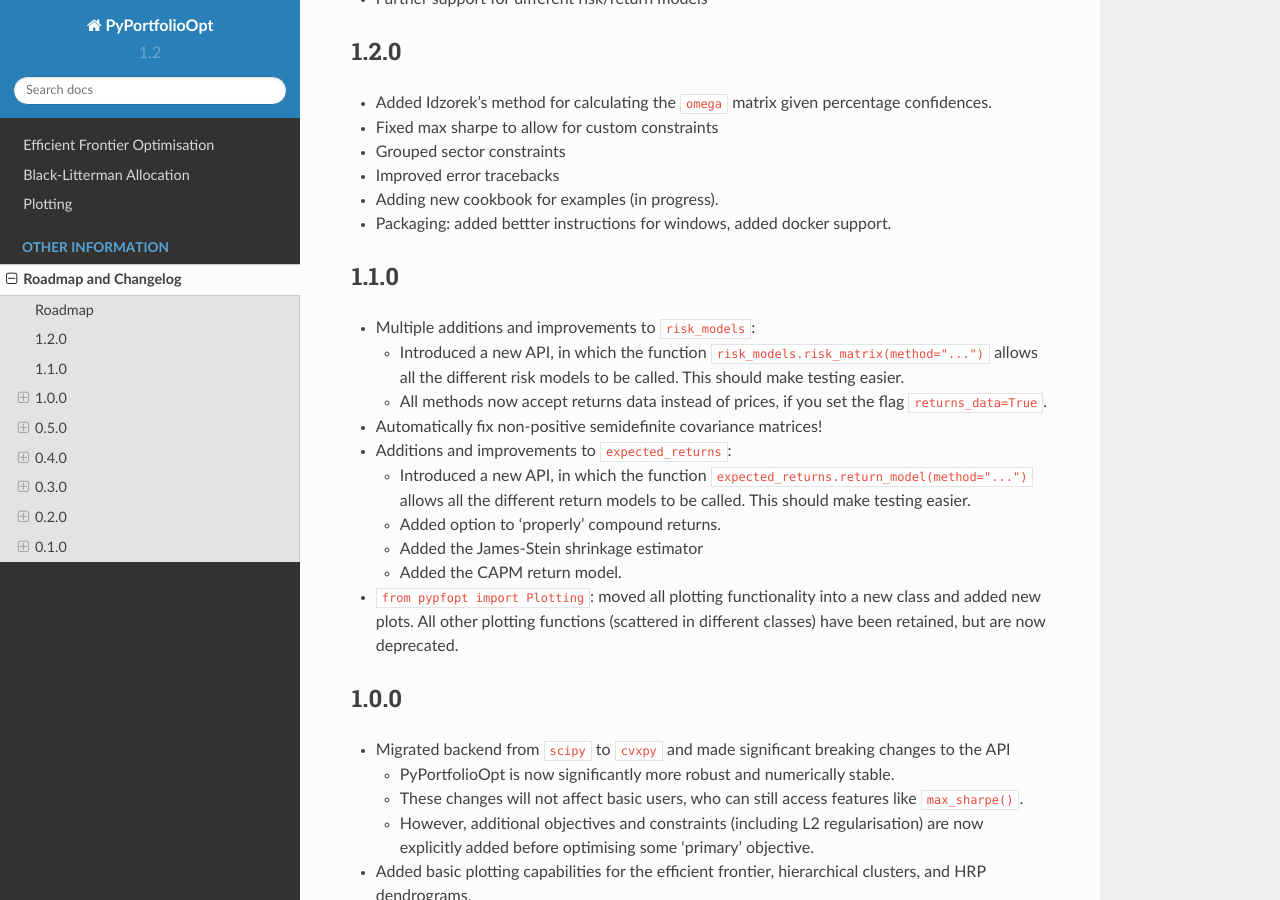
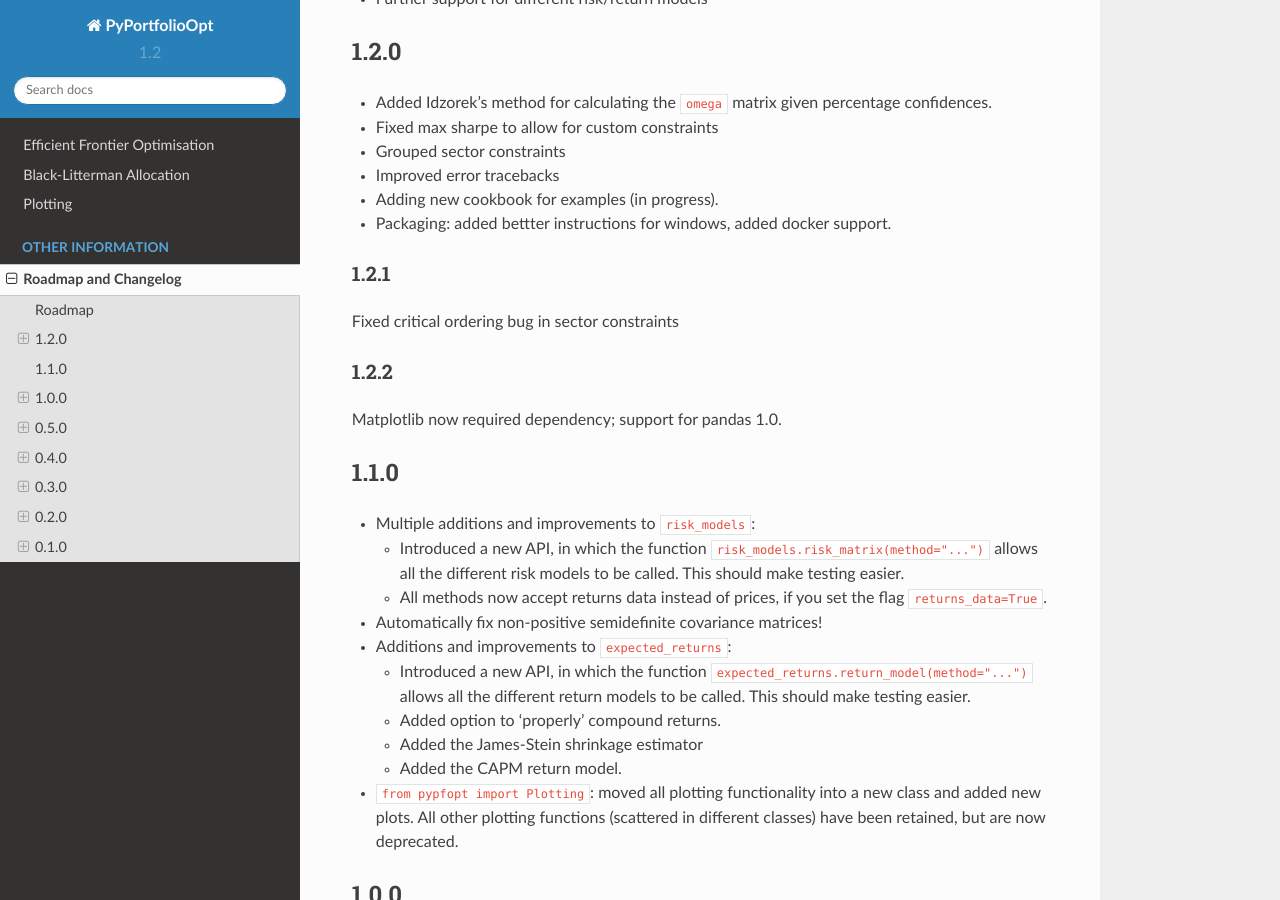
Before and after one commit to robertmartin8/PyPortfolioOpt, a Sphinx documentation site: the page built from docs/Roadmap.rst, in a window 1280 px wide and 900 px high, scrolled down 421 px. Built offline with Sphinx 7.4.7 and the Read the Docs theme 2.0.0, drawn with Linux system fonts in a browser that asks for light colours; pages that are not in the unit, such as notebooks, are missing from menus.

Commit message:
versioning

```diff
--- a/docs/Roadmap.rst
+++ b/docs/Roadmap.rst
@@ -29,6 +29,17 @@
 - Improved error tracebacks
 - Adding new cookbook for examples (in progress).
 - Packaging: added bettter instructions for windows, added docker support.
+
+
+1.2.1
+-----
+
+Fixed critical ordering bug in sector constraints
+
+1.2.2
+-----
+
+Matplotlib now required dependency; support for pandas 1.0.
 
 
 1.1.0
--- a/docs/conf.py
+++ b/docs/conf.py
@@ -58,7 +58,7 @@
 # The short X.Y version.
 version = "1.2"
 # The full version, including alpha/beta/rc tags.
-release = "1.2.1"
+release = "1.2.2"
 
 # The language for content autogenerated by Sphinx. Refer to documentation
 # for a list of supported languages.
--- a/docs/index.rst
+++ b/docs/index.rst
@@ -7,7 +7,7 @@
 
     <meta prefix="og: http://ogp.me/ns#" property="og:title" content="PyPortfolioOpt" />
     <meta prefix="og: http://ogp.me/ns#" property="og:description" content="Portfolio optimisation in python" />
-    <meta prefix="og: http://ogp.me/ns#" property="og:image" content="../media/logo_v1.png"/>
+    <meta prefix="og: http://ogp.me/ns#" property="og:image" content="https://github.com/robertmartin8/PyPortfolioOpt/blob/master/media/logo_v1.png"/>
 
     <embed>
         <p align="center">
@@ -15,7 +15,7 @@
                 <img src="https://img.shields.io/badge/python-v3-brightgreen.svg?style=flat-square"
                     alt="python"></a> &nbsp;
             <a href="https://pypi.org/project/PyPortfolioOpt/">
-                <img src="https://img.shields.io/badge/pypi-v1.2.1-brightgreen.svg?style=flat-square"
+                <img src="https://img.shields.io/badge/pypi-v1.2.2-brightgreen.svg?style=flat-square"
                     alt="python"></a> &nbsp;
             <a href="https://opensource.org/licenses/MIT">
                 <img src="https://img.shields.io/badge/license-MIT-brightgreen.svg?style=flat-square"
--- a/pypfopt/__init__.py
+++ b/pypfopt/__init__.py
@@ -11,7 +11,7 @@
 from .plotting import Plotting
 
 
-__version__ = "1.2.1"
+__version__ = "1.2.2"
 
 __all__ = [
     "market_implied_prior_returns",
--- a/pyproject.toml
+++ b/pyproject.toml
@@ -1,6 +1,6 @@
 [tool.poetry]
 name = "PyPortfolioOpt"
-version = "1.2.1"
+version = "1.2.2"
 description = "Financial portfolio optimisation in python"
 license = "MIT"
 authors = ["Robert Andrew Martin <martin.robertandrew@gmail.com>"]
@@ -36,7 +36,7 @@
 scipy = "^=1.3.2"
 pandas = "^0.25.3"
 cvxpy = "^1.0.28"
-
+matplotlib = "^3.2.0"
 
 [tool.poetry.dev-dependencies]
 pytest = "^4.6"
@@ -48,7 +48,6 @@
 
 [tool.poetry.extras]
 scikit-learn = ["^0.22"]
-matplotlib = ["^3.2.0"]
 [build-system]
 requires = ["poetry>=0.12"]
 build-backend = "poetry.masonry.api"
--- a/setup.py
+++ b/setup.py
@@ -9,7 +9,7 @@
 
 setup(
     name="PyPortfolioOpt",
-    version="1.2.1",
+    version="1.2.2",
     description="Financial portfolio optimisation in python",
     long_description=desc,
     long_description_content_type="text/markdown",
@@ -35,7 +35,7 @@
         "Topic :: Scientific/Engineering :: Mathematics",
     ],
     keywords="portfolio finance optimization quant trading investing",
-    install_requires=["numpy", "pandas", "scipy", "cvxpy"],
+    install_requires=["numpy", "pandas>=0.25.3,<1.1.0", "scipy", "cvxpy", "matplotlib"],
     setup_requires=["pytest-runner"],
     tests_require=["pytest"],
     python_requires=">=3.6",
```
Also changed, not shown: README.md (+1 -1 lines), 1 other file.
